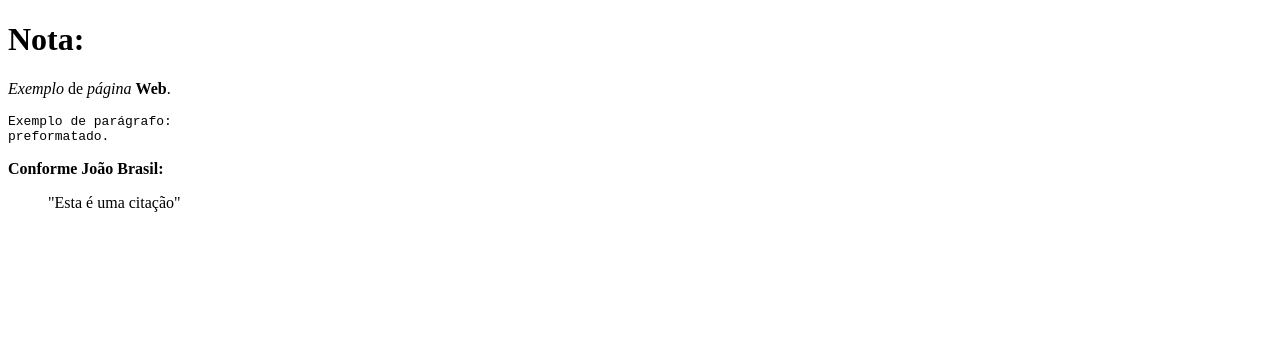
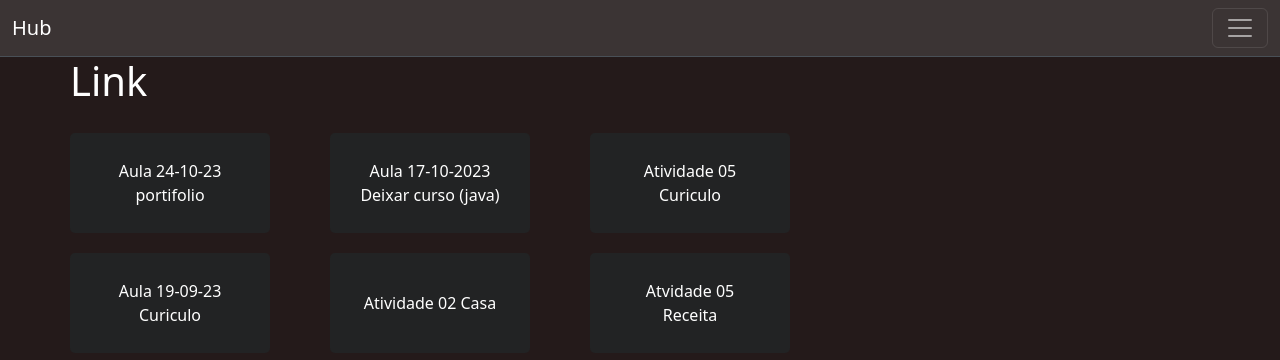
Before and after one commit to magnosxplay/desing-de-interface, a plain HTML site: page index.html in a window 1280 px wide. Drawn offline with nearby package versions, Linux system fonts and the light colour scheme.

Commit message:
hub do site

```diff
--- /dev/null
+++ b/estilo.css
@@ -0,0 +1,88 @@
+.painel {
+    display: flex;
+    text-align: center;
+}
+
+.cartao {
+    width: 10rem;
+    height: 50rem;
+
+    margin-left: 50px;
+    margin-right: 50px;
+
+}
+
+.cartao2 {
+
+
+
+    text-align: center;
+    width: 400rem;
+    height: auto;
+    margin: 2rem auto;
+
+
+}
+
+.navbar {
+
+    background-color: rgb(59, 52, 52);
+
+
+
+
+
+}
+.imagem-link {
+    max-width: 400px;
+    /* Largura máxima da imagem */
+    max-height: 300px;
+
+    /* Mantém a proporção de altura automática */
+    object-fit: cover;
+    padding-right: 2px;
+    padding-left: 2px;
+    padding-top: 2px;
+    padding-bottom: 2px;
+}
+
+
+
+a {
+    text-decoration: none;
+    color: #fff; /* Cor do link não visitado (branco) */
+    transition: color 0.3s; /* Efeito de transição de cor de 0.3 segundos */
+}
+
+/* Estilos quando o cursor passa sobre o link */
+a:hover {
+    text-decoration: none;
+    color: #ffffff; /* Cor do link quando o mouse passa por cima (laranja) */
+}
+
+/* Estilos para o link visitado */
+a:visited {
+    text-decoration: none;
+    color: #fff; /* Cor do link visitado (branco) */
+}
+
+
+   .pop-button {
+    background-color: #222324;
+    color: #fff;
+    width: 200px;
+    height: 100px;
+    padding: 15px 30px;
+    border: none;
+    border-radius: 5px;
+    font-size: 16px;
+    cursor: pointer;
+    margin-top: 20px;
+    margin-left: 20px;
+    transition: transform 0.3s ease-in-out;
+}
+
+/* Estilo do botão quando o cursor passa por cima */
+.pop-button:hover {
+    transform: scale(1.1);
+}
--- a/index.html
+++ b/index.html
@@ -2,20 +2,82 @@
 <html>
 
 <head>
-    <title>Exemplo 8</title>
+    <title>hub</title>
+    <link rel="stylesheet" href="estilo.css">
+    <meta name="viewport" content="width=device-width, initial-scale=1">
+
+    <link href="https://cdn.jsdelivr.net/npm/bootstrap@5.3.2/dist/css/bootstrap.min.css" rel="stylesheet"
+        integrity="sha384-T3c6CoIi6uLrA9TneNEoa7RxnatzjcDSCmG1MXxSR1GAsXEV/Dwwykc2MPK8M2HN" crossorigin="anonymous">
 </head>
 
 <body>
-    <h1>Nota:</h1>
-    <p><em>Exemplo</em> de <i>página</i> <b>Web</b>.</p>
-    <p>
-    <pre>Exemplo de parágrafo:
-preformatado.</pre>
+    <div style="background-color: rgb(36, 26, 26);">
+           <nav class="navbar border-bottom border-body" data-bs-theme="dark">
+            <div class="container-fluid">
+                <a class="navbar-brand" href="index.html">Hub</a>
+                <button class="navbar-toggler" type="button" data-bs-toggle="collapse"
+                    data-bs-target="#navbarSupportedContent" aria-controls="navbarSupportedContent"
+                    aria-expanded="false" aria-label="Toggle navigation">
+                    <span class="navbar-toggler-icon"></span>
+                </button>
+                <div class="collapse navbar-collapse" id="navbarSupportedContent">
+                    <ul class="navbar-nav me-auto mb-2 mb-lg-0">
+                        <li class="nav-item">
+                            <a class="nav-link active" aria-current="page" href="#">Home</a>
+                        </li>
 
-    </p>
-    <strong>Conforme João Brasil:</strong>
-    <blockquote>"Esta é
-        uma citação"</blockquote>
+
+                        <ul class="dropdown-menu">
+                            <li><a class="dropdown-item" href="#">Action</a></li>
+                            <li><a class="dropdown-item" href="#">Another action</a></li>
+                            <li>
+                                <hr class="dropdown-divider">
+                            </li>
+                            <li><a class="dropdown-item" href="#">Something else here</a></li>
+                        </ul>
+                        </li>
+                        <li class="nav-item">
+                            <a class="nav-link disabled" aria-disabled="true">Disabled</a>
+                        </li>
+                    </ul>
+
+                </div>
+            </div>
+        </nav>
+        <div style="margin-left: 70px; margin-right: 70px;">
+            <h1 style="color: white;">Link</h1>
+        </div>
+
+    <div class="painel">
+        <div class="cartao">
+
+
+
+    <button class="pop-button">    <a href="Aula 24-10-23/Teste.html"style="color: white; text-decoration: none; ">Aula 24-10-23 portifolio</a></button>
+    <button class="pop-button">        <a href="Aula 19-09-2023/Curiculo.html" style="color: white; text-decoration: none; ">Aula 19-09-23 Curiculo</a> </button>
+
+
+</div>
+<div class="cartao">
+
+
+    <button class="pop-button">         <a href="Aula 17-10-2023/java.html" style="color: white; text-decoration: none">Aula 17-10-2023 Deixar curso (java)</a>   </button>
+    <button class="pop-button">          <a href="Atividade 02/Casa.html" style="color: white; text-decoration: none ">Atividade 02 Casa</a>  </button>
+
+
+</div>
+<div class="cartao">
+
+
+
+    <button class="pop-button">            <a href="Atividade 5/curiculo.html" style="color: white; text-decoration: none">Atividade 05 Curiculo</a>  </button>
+    <button class="pop-button">         <a href="Atividade 5/Receita/receita.html"style="color: white; text-decoration: none">Atvidade 05 Receita</a>
+
+</div>
+    </div>
+</div>
+
+
 </body>
 
 </html>
```
Also changed, not shown: Aula 24-10-23/Teste.html (+2 -2 lines).
